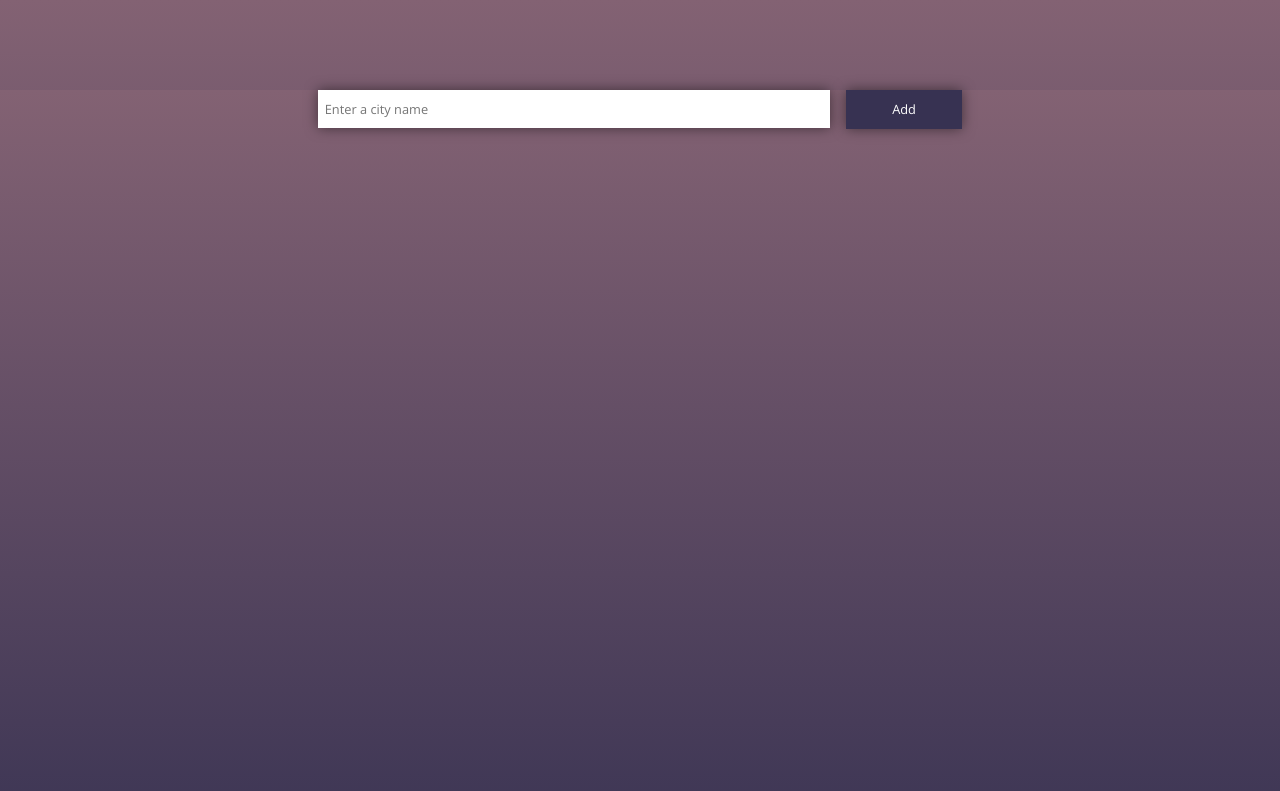
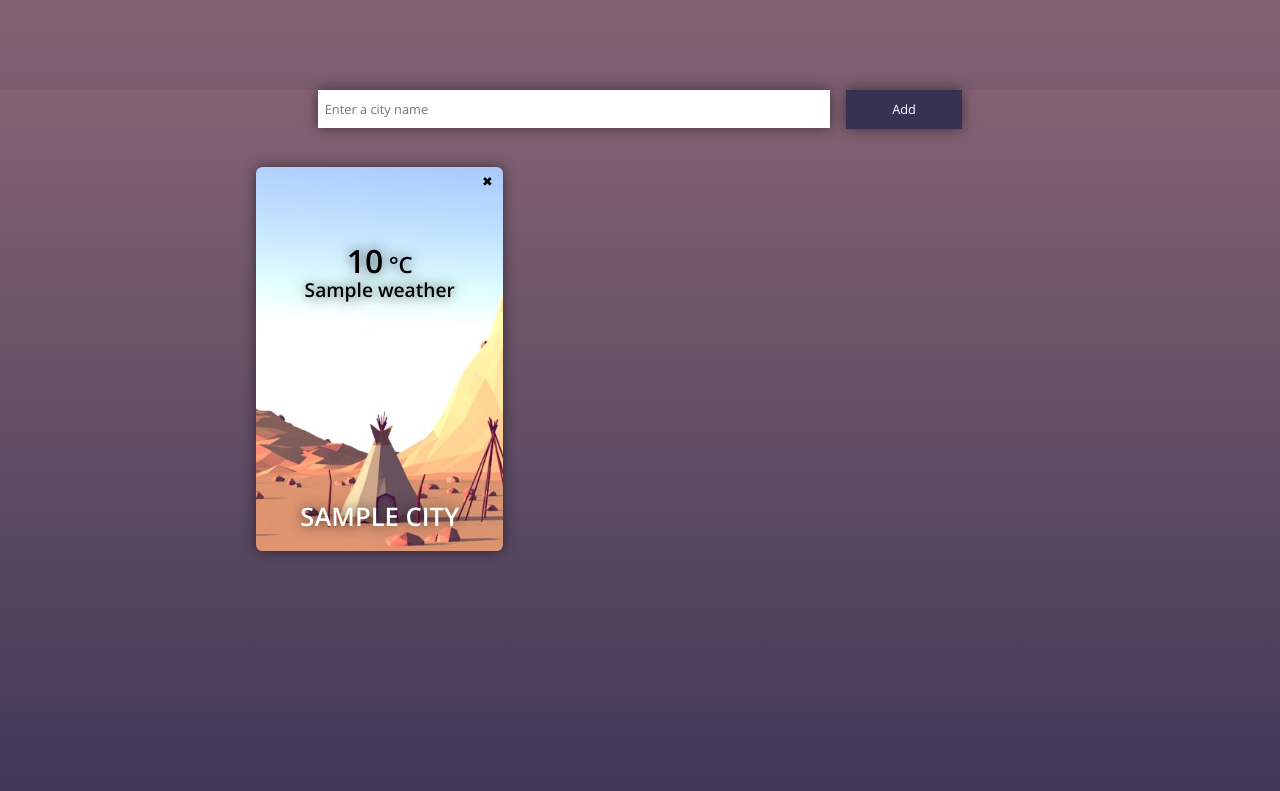
Before and after one commit to Nikolay-Vasnetsov/Weather-App, a Flask app: template templates/add.html in a window 1280 px wide. Shown: the top 791 px of the page. Run offline with Flask 2, Linux system fonts and the light colour scheme; the template is opened without the code that fills it: most values are stand-ins (such as "Sample title", 1, 10 or a date in 2020); some libraries are stand-ins or nearby versions.

Commit message:
completed task #4

```diff
--- a/app.py
+++ b/app.py
@@ -1,4 +1,4 @@
-from flask import Flask, render_template, request
+from flask import Flask, render_template, request, url_for, redirect
 import sys
 import requests
 from flask_sqlalchemy import SQLAlchemy
@@ -9,9 +9,15 @@ app.config['SQLALCHEMY_TRACK_MODIFICATIONS'] = False
 db = SQLAlchemy(app)
 
 
-class City(db.Model):
+class city(db.Model):
     id = db.Column(db.Integer, primary_key=True, unique=True, nullable=False, autoincrement=True)
     name = db.Column(db.String(30), unique=True, nullable=False)
+    temp = db.Column(db.Integer, nullable=False)
+    weather = db.Column(db.String(30), nullable=False)
+
+    def __repr__(self):
+        return {"name": self.name, "temp": self.temp, "weather": self.weather}
+db.create_all()
 
 
 def get_api_key():
@@ -26,21 +32,21 @@ def get_weather_result(city, api_key):
 
 @app.route('/')
 def index():
-    return render_template("index.html")
+    list_of_cities = city.query.all()
+    return render_template("index.html", list_of_cities=list_of_cities)
 
 
 @app.route('/add', methods=['POST'])
 def add_city():
-    db.session.add(City(name=request.form["city"]))
+    api_key = get_api_key()
+    city_name = request.form["city"]
+    data = get_weather_result(city_name, api_key)
+    temp = round(data["main"]["temp"])
+    sky = data["weather"][0]["main"]
+    info = city(name=city_name, temp=temp, weather=sky)
+    db.session.add(info)
     db.session.commit()
-    return render_template("index.html")
-
-    # api_key = get_api_key()
-    # data = get_weather_result(city_name, api_key)
-    # temp = round(data["main"]["temp"])
-    # location = data["name"]
-    # sky = data["weather"][0]["main"]
-    # return render_template("add.html", temp=temp, location=location, sky=sky)
+    return redirect(url_for("index"))
 
 
 if __name__ == '__main__':
--- a/templates/add.html
+++ b/templates/add.html
@@ -15,18 +15,18 @@
 {% endblock %}
 
 
-<!--    <div class="card day">-->
-<!--        <div class="delete-wrapper">-->
-<!--            <form action="#" method="POST">-->
-<!--                <input type="hidden" name="id" value="">-->
-<!--                <button class="delete-button" type="submit">&#10006;</button>-->
-<!--            </form>-->
-<!--        </div>-->
-<!--        <div class="degrees"><span>32<span class="celsius"> °C</span></span></div>-->
-<!--        <div class="state">Sunny</div>-->
-<!--        <div class="empty"></div>-->
-<!--        <div class="city">NEW YORK</div>-->
-<!--    </div>-->
+    <div class="card day">
+        <div class="delete-wrapper">
+            <form action="#" method="POST">
+                <input type="hidden" name="id" value="">
+                <button class="delete-button" type="submit">&#10006;</button>
+            </form>
+        </div>
+        <div class="degrees"><span>32<span class="celsius"> °C</span></span></div>
+        <div class="state">Sunny</div>
+        <div class="empty"></div>
+        <div class="city">NEW YORK</div>
+    </div>
 
 <!--    <div class="card evening-morning">-->
 <!--        <div class="delete-wrapper">-->
--- a/templates/index.html
+++ b/templates/index.html
@@ -26,6 +26,20 @@
     </form>
 </div>
 <div class="cards">
+    {% for city in list_of_cities %}
+        <div class="card day">
+            <div class="delete-wrapper">
+                <form action="#" method="POST">
+                    <input type="hidden" name="id" value="">
+                    <button class="delete-button" type="submit">&#10006;</button>
+                </form>
+            </div>
+            <div class="degrees"><span>{{ city["temp"] }}<span class="celsius"> °C</span></span></div>
+            <div class="state">{{ city["weather"] }}</div>
+            <div class="empty"></div>
+            <div class="city">{{ city["name"].upper() }}</div>
+        </div>
+    {%- endfor %}
 </div>
 </body>
 </html>
```
Also changed, not shown: weather.db.
